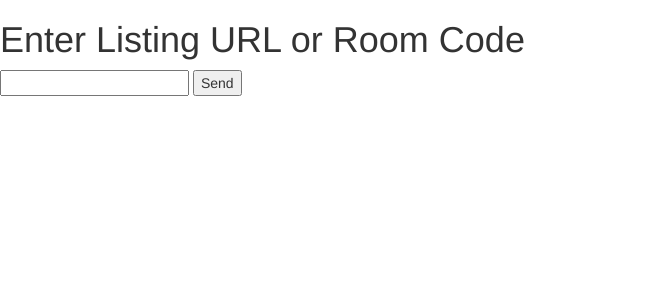
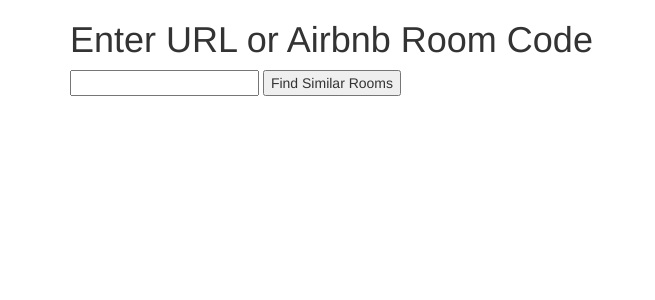
Before and after one commit to btamadio/PricePredictor, a Flask app: page / in a window 1280 px wide. Shown: the top 300 px of the page, without its empty margins (0-655 px from the left). Run offline with Flask 2, Linux system fonts and the light colour scheme; parts of the project's set-up code (start-up, migrations or seed data) failed here and were passed over; some libraries are stand-ins or nearby versions.

Commit message:
Updated style

```diff
--- a/PricePredictor/templates/index.html
+++ b/PricePredictor/templates/index.html
@@ -29,11 +29,15 @@
       <![endif]-->
     </head>
     <body>
-        <h1>Enter Listing URL or Room Code</h1>
+    <div class="container">
+    <div class="starter-template">
+        <h1>Enter URL or Airbnb Room Code</h1>
         <form action="." method="POST">
             <input type="text" name="text">
-            <input type="submit" name="my-form" value="Send">
-	</form>
+            <input type="submit" name="my-form" value="Find Similar Rooms">
+      </form>
+    </div>
+    </div>
 
 	    <!-- Bootstrap core JavaScript
     ================================================== -->
```
Also changed, not shown: PricePredictor/templates/results.html (+4 -4 lines), 1 other file.
